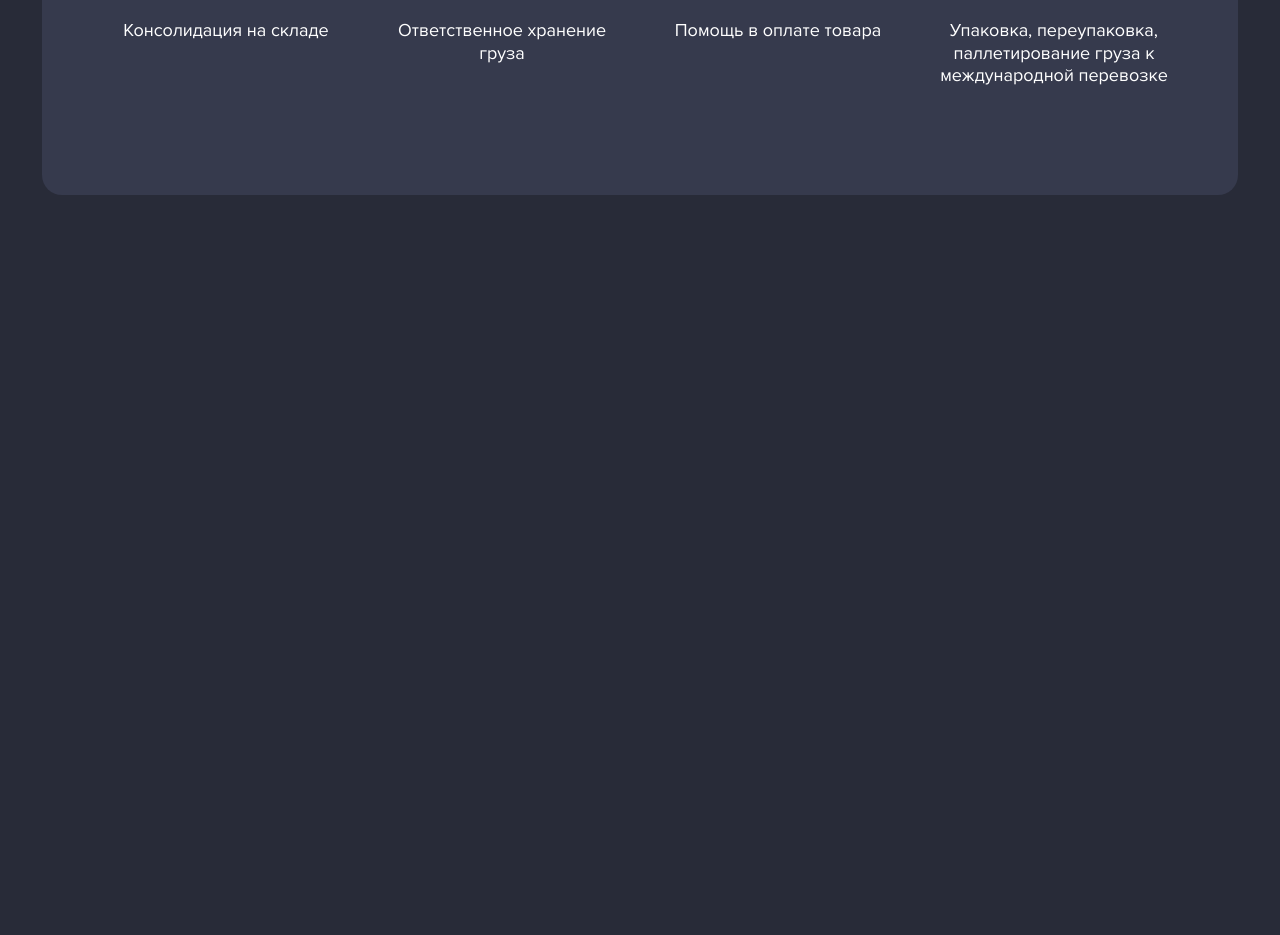
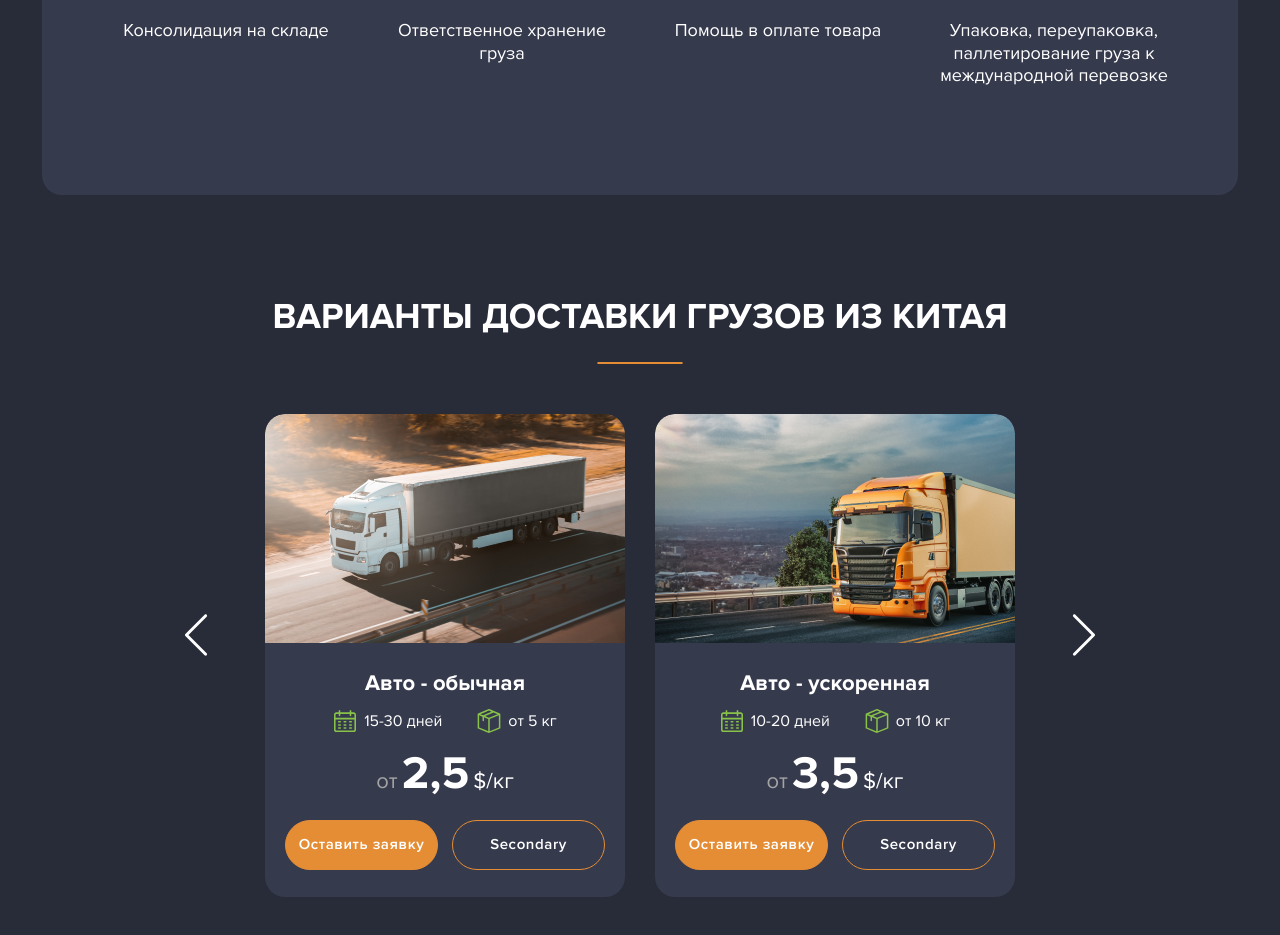
Before and after one commit to RostislavSuslov/dev-MasterTao24.10, a website: page dev/index.html in a window 1280 px wide. Shown: the part 1475-2410 px from the top of the page. Before the commit the page ends 1770 px from the top, so only its background shows below. Drawn offline with nearby package versions, Linux system fonts and the light colour scheme; files that its build step writes are made by us from their sources.

Commit message:
feat: template slider done

```diff
--- a/dev/assets/js/custom.js
+++ b/dev/assets/js/custom.js
@@ -1,4 +1,14 @@
 $(document).ready(function(){
+  const burger = document.querySelector('.btn-burger');
+  const navigation = document.querySelector('.header__navigation');
+
+  const toggleMenu =()=> {
+      burger.classList.toggle('open');
+      navigation.classList.toggle('show');
+  }
+
+  burger.addEventListener('click', toggleMenu);
+
 
   $('#banner').slick({
       // setting-name: setting-value
@@ -16,26 +26,25 @@ $(document).ready(function(){
         ]
   });
 
+  /*form calculation*/
+  const checkboxes = document.querySelectorAll('[type="checkbox"]')
+  if(checkboxes.length > 0) {
+    checkboxes.forEach(checkbox => {
+      checkbox.closest('.input-column').classList.add('column-checkbox')
+    })
+  }
 
-  function showAlert() {
-    alert("Max " + 18)
+  const file = document.querySelectorAll('.input-file')
+  if(file.length > 0) {
+    file.forEach(item => {
+      item.closest('.input-column').style.paddingTop = '6px'
+    })
   }
-  showAlert()
 
 
-  // const showAlert2 = (name, age)=> {
-  //   alert(name, age)
-  // }
-
-  // showAlert2("Bill " + 12)
-
-
-
-
+  /*slider advantages(mobile only)*/
   mobileOnlySlider("#slider-advantages", true, false, 1024);
-
   function mobileOnlySlider($slidername, $dots, $arrows, $breakpoint) {
-
     var slider = $($slidername);
     var settings = {
       mobileFirst: true,
@@ -59,35 +68,36 @@ $(document).ready(function(){
         return slider.slick(settings);
       }
     });
-  } // Mobile Only Slider
-
-  const burger = document.querySelector('.btn-burger');
-  const navigation = document.querySelector('.header__navigation');
-
-  const toggleMenu =()=> {
-      burger.classList.toggle('open');
-      navigation.classList.toggle('show');
   }
 
-  burger.addEventListener('click', toggleMenu);
-
-  const checkboxes = document.querySelectorAll('[type="checkbox"]')
-  if(checkboxes.length > 0) {
-    checkboxes.forEach(checkbox => {
-      checkbox.closest('.input-column').classList.add('column-checkbox')
-    })
+  /*slider-template*/
+  $('.slider-template').slick({
+    infinite: true,
+    slidesToShow: 3,
+    slidesToScroll: 1,
+    responsive: [
+      {
+        breakpoint: 1400,
+        settings: {
+          slidesToShow: 2,
         }
-
-
-
-  const file = document.querySelectorAll('.input-file')
-
-  if(file.length > 0) {
-    file.forEach(item => {
-      item.closest('.input-column').style.paddingTop = '6px'
-    })
+      },
+      {
+        breakpoint: 1025,
+        settings: {
+          slidesToShow: 1,
         }
-
+      },
+      {
+        breakpoint: 767,
+        settings: {
+          slidesToShow: 1,
+          arrows: false,
+          dots: true,
+        }
+      },
+    ]
+  });
 
   function addClassCharter() {
       const section = document.querySelectorAll('section')
@@ -95,21 +105,6 @@ function addClassCharter() {
   }
 
   document.querySelector('.home-page') ? addClassCharter() : null;
-
-
-
-
-
-
-
-
-
-
-
-  // const arr = [1, 2, 3, 4]
-  // const x = arr.length;
-  // console.log(x);
-
 
   const arrayBurgers = document.querySelectorAll('.hamburger')
 
--- a/dev/index.html
+++ b/dev/index.html
@@ -4,5 +4,6 @@
     @@include('templates/first-screen.html')
     <!-- @@include('templates/calculation.html') -->
     @@include('templates/advantages.html')
+    @@include('templates/delivery.html')
 </main>
 @@include('templates/footer.html')
--- /dev/null
+++ b/dev/sass/delivery.scss
@@ -0,0 +1,102 @@
+.template-card {
+    background-color: $bg-secondary;
+    padding: 0 20px 27px;
+    max-width: 360px;
+    border-radius: 20px;
+    text-align: center;
+    overflow: hidden;
+
+    >.img-box {
+        height: 229px;
+        margin: 0 -20px 27px;
+        display: flex;
+        justify-content: center;
+
+        img {
+            object-fit: cover;
+            object-position: center;
+        }
+    }
+
+    &__title {
+        margin-bottom: 12px;
+    }
+
+    &__options {
+        display: flex;
+        justify-content: center;
+        gap: 35px;
+        margin-bottom: 7px;
+
+        &-item {
+            display: flex;
+            gap: 7px;
+
+            .img-box {
+                width: 24px;
+                height: 24px;
+                display: flex;
+                align-items: center;
+                justify-content: center;
+            }
+        }
+    }
+
+    &__price {
+        margin-bottom: 11px;
+
+        span {
+            font-size: 22px;
+
+            &:first-child {
+                color: #A3A3A3;
+            }
+        }
+
+        b {
+            font-size: 46px;
+        }
+    }
+
+    &-btn-row {
+        display: flex;
+        gap: 14px;
+
+        .btn {
+            width: 100%;
+            justify-content: center;
+            padding: 13px 10px;
+        }
+    }
+}
+
+
+
+.slider-template {
+    margin: 0 -15px;
+
+    .slick-slide {
+        margin: 0 15px;
+    }
+
+    .template-card {
+        margin: 0 auto;
+    }
+
+    .slick-arrow {
+        position: absolute;
+        z-index: 1;
+        top: calc(50% - 20px);
+    }
+
+    .slick-prev {
+        left: -100px;
+        transform: translate(0, -50%) rotate(180deg);
+
+    }
+
+    .slick-next {
+        right: -100px;
+        transform: translate(0, -50%);
+    }
+}
--- a/dev/sass/media/_media.scss
+++ b/dev/sass/media/_media.scss
@@ -2,7 +2,9 @@
 @import "media_min_width768";
 @import "media_min_width1025";
 @import "media_min_width1200";
+@import "media_min_width1400";
 
+@import "media_max_width1399";
 @import "media_max_width1199";
 @import "media_max_width1024";
 @import "media_max_width767";
--- /dev/null
+++ b/dev/sass/media/_media_max_width1399.scss
@@ -0,0 +1,6 @@
+@media screen and (max-width: 1399px) {
+    .slider-template {
+        width: 780px;
+        margin: 0 auto;
+    }
+}
--- /dev/null
+++ b/dev/sass/media/_media_min_width1400.scss
@@ -0,0 +1,3 @@
+@media (min-width: 1400px) {
+
+}
--- a/dev/style.scss
+++ b/dev/style.scss
@@ -19,6 +19,7 @@ Use it to make something cool, have fun, and share what you've learned with othe
 @import "sass/first-screen";
 @import "sass/calculation";
 @import "sass/advantages";
+@import "sass/delivery";
 @import "sass/footer";
 @import "sass/media/media";
 @import "sass/markap";
--- /dev/null
+++ b/dev/templates/delivery.html
@@ -0,0 +1,165 @@
+
+<section class="delivery">
+    <div class="container">
+        <div class="template-title">
+            <h2>Варианты доставки грузов из Китая</h2>
+        </div>
+        <div class="slider-template">
+            <div>
+                <div class="template-card">
+                    <div class="img-box">
+                        <img src="assets/img/delivery-1.png" class="img-fluid" alt="delivery">
+                    </div>
+                    <h4 class="template-card__title">Авто - обычная</h4>
+                    <div class="template-card__options">
+                        <div class="template-card__options-item">
+                            <div class="img-box">
+                                <img src="assets/img/icon-calendar.svg" class="img-fluid" alt="calendar">
+                            </div>
+                            15-30 дней
+                        </div>
+                        <div class="template-card__options-item">
+                            <div class="img-box">
+                                <img src="assets/img/icon-box.svg" class="img-fluid" alt="box">
+                            </div>
+                            от 5 кг
+                        </div>
+                    </div>
+                    <div class="template-card__price">
+                        <span>от</span>
+                        <b>2,5</b>
+                        <span>$/кг</span>
+                    </div>
+                    <div class="template-card-btn-row">
+                        <button type="button" class="btn btn-primary">Оставить заявку</button>
+                        <button type="button" class="btn btn-secondary">Secondary</button>
+                    </div>
+                </div>
+            </div>
+            <div>
+                <div class="template-card">
+                    <div class="img-box">
+                        <img src="assets/img/delivery-2.png" class="img-fluid" alt="delivery">
+                    </div>
+                    <h4 class="template-card__title">Авто - ускоренная</h4>
+                    <div class="template-card__options">
+                        <div class="template-card__options-item">
+                            <div class="img-box">
+                                <img src="assets/img/icon-calendar.svg" alt="calendar">
+                            </div>
+                            10-20 дней
+                        </div>
+                        <div class="template-card__options-item">
+                            <div class="img-box">
+                                <img src="assets/img/icon-box.svg" alt="box">
+                            </div>
+                            от 10 кг
+                        </div>
+                    </div>
+                    <div class="template-card__price">
+                        <span>от</span>
+                        <b>3,5</b>
+                        <span>$/кг</span>
+                    </div>
+                     <div class="template-card-btn-row">
+                        <button type="button" class="btn btn-primary">Оставить заявку</button>
+                        <button type="button" class="btn btn-secondary">Secondary</button>
+                    </div>
+                </div>
+            </div>
+            <div>
+                <div class="template-card">
+                    <div class="img-box">
+                        <img src="assets/img/delivery-4.png" class="img-fluid" alt="delivery">
+                    </div>
+                    <h4 class="template-card__title">Авиа</h4>
+                    <div class="template-card__options">
+                        <div class="template-card__options-item">
+                            <div class="img-box">
+                                <img src="assets/img/icon-calendar.svg" alt="calendar">
+                            </div>
+                            3-7 дней
+                        </div>
+                        <div class="template-card__options-item">
+                            <div class="img-box">
+                                <img src="assets/img/icon-box.svg" alt="box">
+                            </div>
+                            от 5 кг
+                        </div>
+                    </div>
+                    <div class="template-card__price">
+                        <span>от</span>
+                        <b>5,5</b>
+                        <span>$/кг</span>
+                    </div>
+                     <div class="template-card-btn-row">
+                        <button type="button" class="btn btn-primary">Оставить заявку</button>
+                        <button type="button" class="btn btn-secondary">Secondary</button>
+                    </div>
+                </div>
+            </div>
+            <div>
+                <div class="template-card">
+                    <div class="img-box">
+                        <img src="assets/img/delivery-3.png" class="img-fluid" alt="delivery">
+                    </div>
+                    <h4 class="template-card__title">Ж/Д</h4>
+                    <div class="template-card__options">
+                        <div class="template-card__options-item">
+                            <div class="img-box">
+                                <img src="assets/img/icon-calendar.svg" alt="calendar">
+                            </div>
+                            15-30 дней
+                        </div>
+                        <div class="template-card__options-item">
+                            <div class="img-box">
+                                <img src="assets/img/icon-box.svg" alt="box">
+                            </div>
+                            от 5 кг
+                        </div>
+                    </div>
+                    <div class="template-card__price">
+                        <span>от</span>
+                        <b>2,5</b>
+                        <span>$/кг</span>
+                    </div>
+                     <div class="template-card-btn-row">
+                        <button type="button" class="btn btn-primary">Оставить заявку</button>
+                        <button type="button" class="btn btn-secondary">Secondary</button>
+                    </div>
+                </div>
+            </div>
+            <div>
+                <div class="template-card">
+                    <div class="img-box">
+                        <img src="assets/img/delivery-5.png" class="img-fluid" alt="delivery">
+                    </div>
+                    <h4 class="template-card__title">Море</h4>
+                    <div class="template-card__options">
+                        <div class="template-card__options-item">
+                            <div class="img-box">
+                                <img src="assets/img/icon-calendar.svg" alt="calendar">
+                            </div>
+                            12-28 дней
+                        </div>
+                        <div class="template-card__options-item">
+                            <div class="img-box">
+                                <img src="assets/img/icon-box.svg" alt="box">
+                            </div>
+                            от 10 кг
+                        </div>
+                    </div>
+                    <div class="template-card__price">
+                        <span>от</span>
+                        <b>1,5</b>
+                        <span>$/кг</span>
+                    </div>
+                     <div class="template-card-btn-row">
+                        <button type="button" class="btn btn-primary">Оставить заявку</button>
+                        <button type="button" class="btn btn-secondary">Secondary</button>
+                    </div>
+                </div>
+            </div>
+        </div>
+    </div>
+</section>
```
Also changed, not shown: dev/sass/media/_media_max_width1024.scss (+8 -0 lines), dev/sass/media/_media_max_width767.scss (+16 -0 lines). Lines whose indentation alone changed are shown as unchanged.
